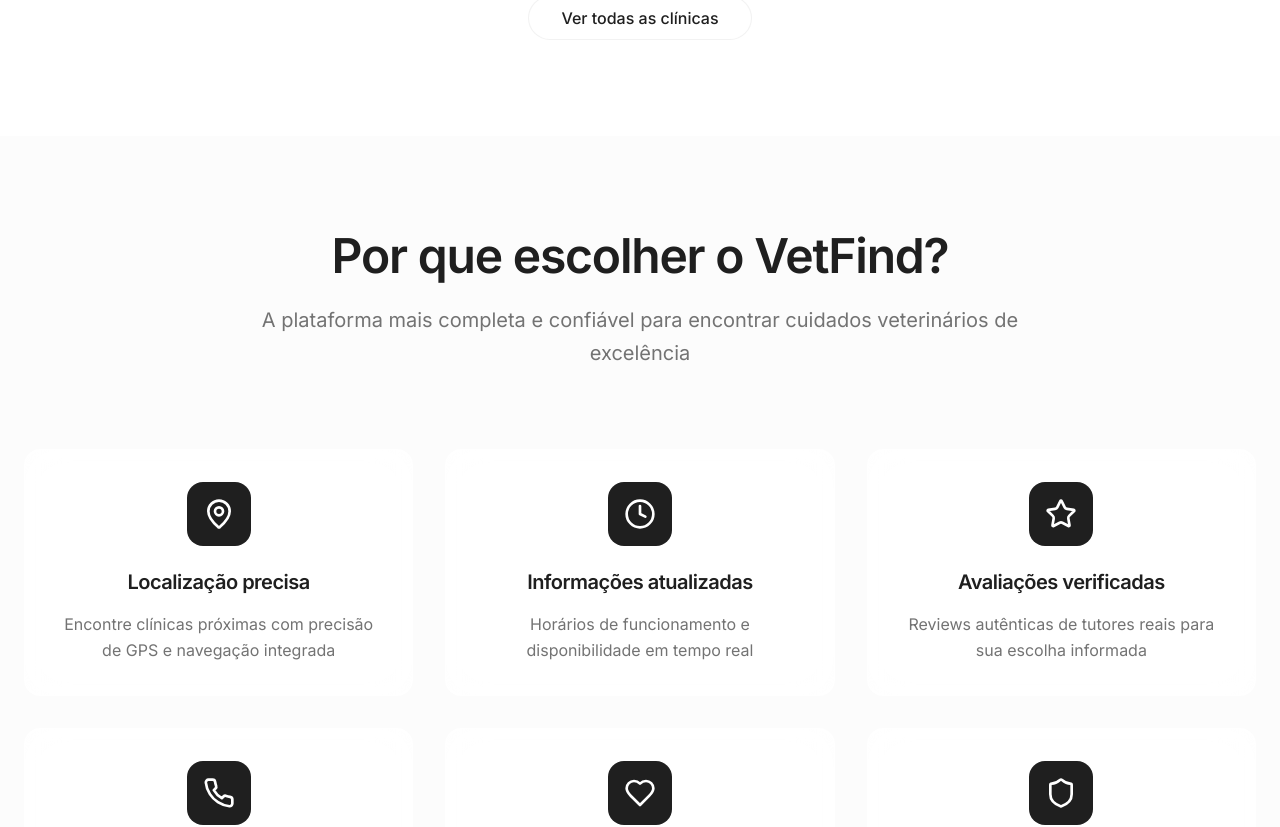
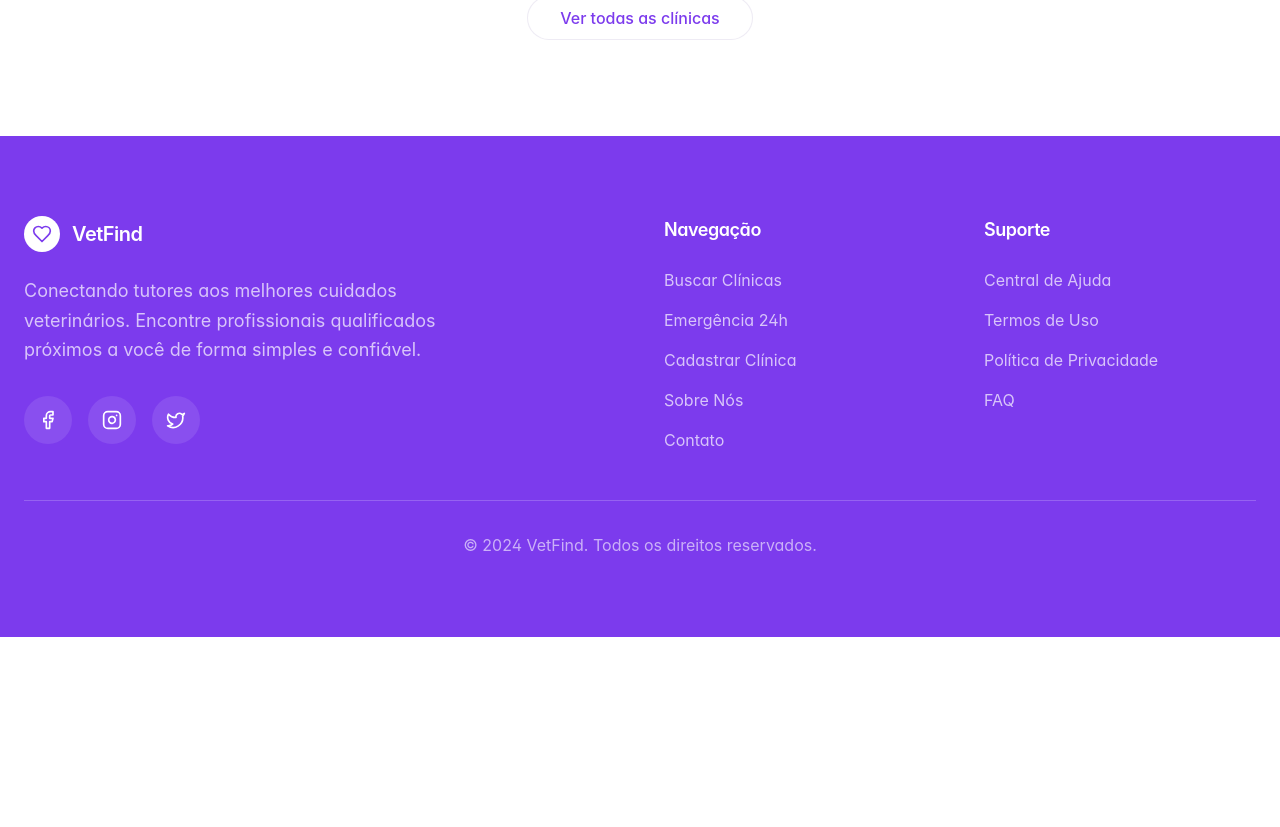
Before and after one commit to GuilhermeAMonte/purple-paw-finder, a React (Vite) app: page / in a window 1280 px wide. Shown: the part 2157-2984 px from the top of the page. After the commit the page ends 2794 px from the top, so only its background shows below. Built offline with nearby package versions, Linux system fonts and the light colour scheme.

Commit message:
Remove "Why choose VetFind" section and update color palette
Removes the "Why choose VetFind" section from the homepage and updates the color palette to a purple, white, and black scheme.

```diff
--- a/src/index.css
+++ b/src/index.css
@@ -6,82 +6,82 @@
 @layer base {
   :root {
     --background: 0 0% 100%;
-    --foreground: 0 0% 12%;
+    --foreground: 262 83% 58%;
 
     --card: 0 0% 100%;
-    --card-foreground: 0 0% 12%;
+    --card-foreground: 262 83% 58%;
 
     --popover: 0 0% 100%;
-    --popover-foreground: 0 0% 12%;
+    --popover-foreground: 262 83% 58%;
 
-    --primary: 0 0% 12%;
-    --primary-foreground: 0 0% 98%;
+    --primary: 262 83% 58%;
+    --primary-foreground: 0 0% 100%;
 
-    --secondary: 0 0% 96%;
-    --secondary-foreground: 0 0% 12%;
+    --secondary: 263 57% 96%;
+    --secondary-foreground: 262 83% 58%;
 
-    --muted: 0 0% 96%;
-    --muted-foreground: 0 0% 45%;
+    --muted: 263 57% 96%;
+    --muted-foreground: 262 30% 40%;
 
-    --accent: 0 0% 96%;
-    --accent-foreground: 0 0% 12%;
+    --accent: 263 57% 96%;
+    --accent-foreground: 262 83% 58%;
 
     --destructive: 0 84.2% 60.2%;
     --destructive-foreground: 210 40% 98%;
 
-    --border: 0 0% 90%;
-    --input: 0 0% 90%;
-    --ring: 0 0% 12%;
+    --border: 263 30% 88%;
+    --input: 263 30% 88%;
+    --ring: 262 83% 58%;
 
     --radius: 0.75rem;
 
-    --sidebar-background: 0 0% 98%;
-    --sidebar-foreground: 240 5.3% 26.1%;
-    --sidebar-primary: 240 5.9% 10%;
+    --sidebar-background: 263 57% 98%;
+    --sidebar-foreground: 262 30% 26.1%;
+    --sidebar-primary: 262 83% 58%;
     --sidebar-primary-foreground: 0 0% 98%;
-    --sidebar-accent: 240 4.8% 95.9%;
-    --sidebar-accent-foreground: 240 5.9% 10%;
-    --sidebar-border: 220 13% 91%;
-    --sidebar-ring: 217.2 91.2% 59.8%;
+    --sidebar-accent: 263 57% 95.9%;
+    --sidebar-accent-foreground: 262 83% 58%;
+    --sidebar-border: 263 30% 91%;
+    --sidebar-ring: 262 83% 58%;
   }
 
   .dark {
-    --background: 0 0% 6%;
+    --background: 262 47% 6%;
     --foreground: 0 0% 98%;
 
-    --card: 0 0% 9%;
+    --card: 262 47% 9%;
     --card-foreground: 0 0% 98%;
 
-    --popover: 0 0% 9%;
+    --popover: 262 47% 9%;
     --popover-foreground: 0 0% 98%;
 
-    --primary: 0 0% 98%;
-    --primary-foreground: 0 0% 9%;
+    --primary: 262 83% 68%;
+    --primary-foreground: 262 47% 9%;
 
-    --secondary: 0 0% 14%;
+    --secondary: 262 30% 14%;
     --secondary-foreground: 0 0% 98%;
 
-    --muted: 0 0% 14%;
-    --muted-foreground: 0 0% 63%;
+    --muted: 262 30% 14%;
+    --muted-foreground: 262 15% 63%;
 
-    --accent: 0 0% 14%;
+    --accent: 262 30% 14%;
     --accent-foreground: 0 0% 98%;
 
     --destructive: 0 62.8% 30.6%;
     --destructive-foreground: 210 40% 98%;
 
-    --border: 0 0% 14%;
-    --input: 0 0% 14%;
-    --ring: 0 0% 83%;
+    --border: 262 30% 14%;
+    --input: 262 30% 14%;
+    --ring: 262 83% 68%;
 
-    --sidebar-background: 240 5.9% 10%;
-    --sidebar-foreground: 240 4.8% 95.9%;
-    --sidebar-primary: 224.3 76.3% 48%;
+    --sidebar-background: 262 47% 10%;
+    --sidebar-foreground: 263 57% 95.9%;
+    --sidebar-primary: 262 83% 68%;
     --sidebar-primary-foreground: 0 0% 100%;
-    --sidebar-accent: 240 3.7% 15.9%;
-    --sidebar-accent-foreground: 240 4.8% 95.9%;
-    --sidebar-border: 240 3.7% 15.9%;
-    --sidebar-ring: 217.2 91.2% 59.8%;
+    --sidebar-accent: 262 30% 15.9%;
+    --sidebar-accent-foreground: 263 57% 95.9%;
+    --sidebar-border: 262 30% 15.9%;
+    --sidebar-ring: 262 83% 68%;
   }
 }
 
@@ -92,7 +92,7 @@
 
   body {
     @apply bg-background text-foreground;
-    font-family: 'Inter', -apple-system, BlinkMacSystemFont, 'Segoe UI', Roboto, sans-serif;
+    font-family: 'SF Pro Display', -apple-system, BlinkMacSystemFont, 'Segoe UI', Roboto, sans-serif;
     font-feature-settings: 'cv11', 'ss01';
     font-variant-numeric: oldstyle-nums;
     -webkit-font-smoothing: antialiased;
@@ -110,22 +110,22 @@
   background: rgba(255, 255, 255, 0.8);
   backdrop-filter: blur(20px);
   -webkit-backdrop-filter: blur(20px);
-  border: 1px solid rgba(255, 255, 255, 0.2);
+  border: 1px solid rgba(139, 92, 246, 0.2);
 }
 
 .glass-effect-dark {
-  background: rgba(0, 0, 0, 0.4);
+  background: rgba(88, 28, 135, 0.4);
   backdrop-filter: blur(20px);
   -webkit-backdrop-filter: blur(20px);
-  border: 1px solid rgba(255, 255, 255, 0.1);
+  border: 1px solid rgba(139, 92, 246, 0.3);
 }
 
 .apple-shadow {
-  box-shadow: 0 4px 20px rgba(0, 0, 0, 0.1);
+  box-shadow: 0 4px 20px rgba(139, 92, 246, 0.1);
 }
 
 .apple-shadow-lg {
-  box-shadow: 0 10px 40px rgba(0, 0, 0, 0.15);
+  box-shadow: 0 10px 40px rgba(139, 92, 246, 0.15);
 }
 
 .smooth-transition {
--- a/src/pages/Index.tsx
+++ b/src/pages/Index.tsx
@@ -3,7 +3,6 @@ import React from 'react';
 import Header from '@/components/Header';
 import SearchSection from '@/components/SearchSection';
 import FeaturedClinics from '@/components/FeaturedClinics';
-import Features from '@/components/Features';
 import Footer from '@/components/Footer';
 
 const Index = () => {
@@ -12,7 +11,6 @@ const Index = () => {
       <Header />
       <SearchSection />
       <FeaturedClinics />
-      <Features />
       <Footer />
     </div>
   );
--- a/tailwind.config.ts
+++ b/tailwind.config.ts
@@ -63,17 +63,17 @@ export default {
 					border: 'hsl(var(--sidebar-border))',
 					ring: 'hsl(var(--sidebar-ring))'
 				},
-				gray: {
-					50: '0 0% 98%',
-					100: '0 0% 96%',
-					200: '0 0% 90%',
-					300: '0 0% 83%',
-					400: '0 0% 64%',
-					500: '0 0% 45%',
-					600: '0 0% 32%',
-					700: '0 0% 25%',
-					800: '0 0% 15%',
-					900: '0 0% 9%',
+				purple: {
+					50: '263 57% 98%',
+					100: '263 57% 96%',
+					200: '263 45% 88%',
+					300: '262 40% 78%',
+					400: '262 45% 68%',
+					500: '262 83% 58%',
+					600: '262 85% 48%',
+					700: '262 90% 40%',
+					800: '262 95% 32%',
+					900: '262 100% 24%',
 				}
 			},
 			borderRadius: {
@@ -82,7 +82,7 @@ export default {
 				sm: 'calc(var(--radius) - 4px)'
 			},
 			fontFamily: {
-				sans: ['Inter', '-apple-system', 'BlinkMacSystemFont', 'Segoe UI', 'Roboto', 'sans-serif'],
+				sans: ['SF Pro Display', '-apple-system', 'BlinkMacSystemFont', 'Segoe UI', 'Roboto', 'sans-serif'],
 			},
 			keyframes: {
 				'fade-in': {
```
